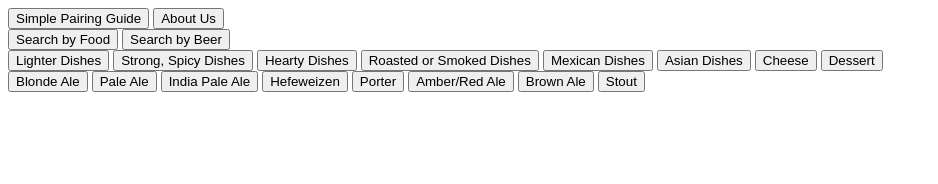
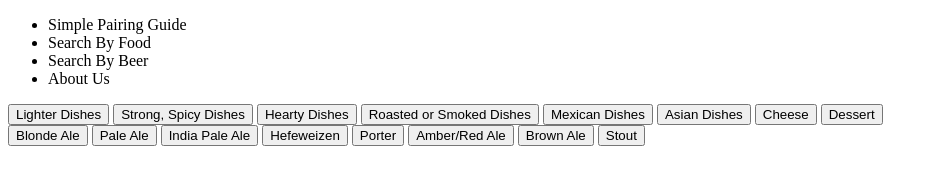
Before and after one commit to AhmedAli93/beer-client, a plain HTML site: page index.html in a window 1280 px wide. Shown: the whole page, without its empty margins (0-938 px from the left). Drawn offline with Linux system fonts and the light colour scheme.

Commit message:
changed nav

```diff
--- a/index.html
+++ b/index.html
@@ -6,25 +6,23 @@
     <meta http-equiv="X-UA-Compatible" content="ie=edge">
     <title>BeerBuddy</title>
 </head>
+<header>
+    <nav>
+        <ul>
+            <li>Simple Pairing Guide</li> <!--text/photos about simple pairing-->
+            <li>Search By Food</li>
+            <li>Search By Beer</li>
+            <li>About Us</li>
+        </ul>
+    </nav>
+</header>
 <body>
-    <!-- User birthday prompt page, user enters bday and if 21 or over they can use app, if not 21 user gets alert prompt "You are not old enough." Local Storage remembers users birthday.-->
     <div>
+            <!-- User birthday prompt page, user enters bday and if 21 or over they can use app, if not 21 user gets alert prompt "You are not old enough." Local Storage remembers users birthday.-->
 
     </div>
 
     <!-- Main Page, user can begin pairing process by starting from "Search Food" or "Search Beer". User sees "Search by Food" and "Search By Beer" buttons. "Simple Pairing Guide" & "About Us" buttons on top of page. -->
-    <div>
-        <!-- text file w/ general pairings -->
-        <button type="button">Simple Pairing Guide</button>
-
-        <button type="button">About Us</button>
-    </div>
-
-    <div>
-        <button type="button">Search by Food</button>
-
-        <button type="button">Search by Beer</button>
-    </div>
 
     <!-- Food Page, multiple rows of two food categories per row with buttons. -->
     <div>
```
